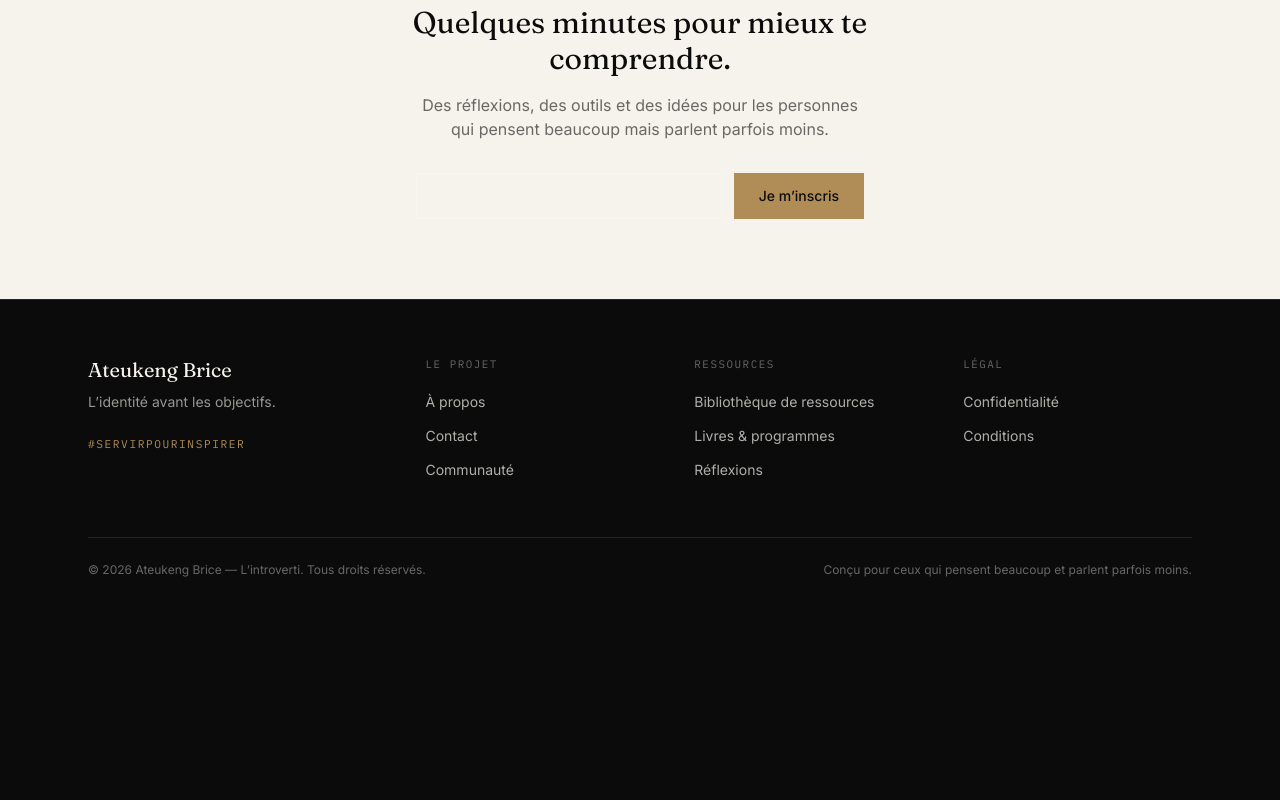
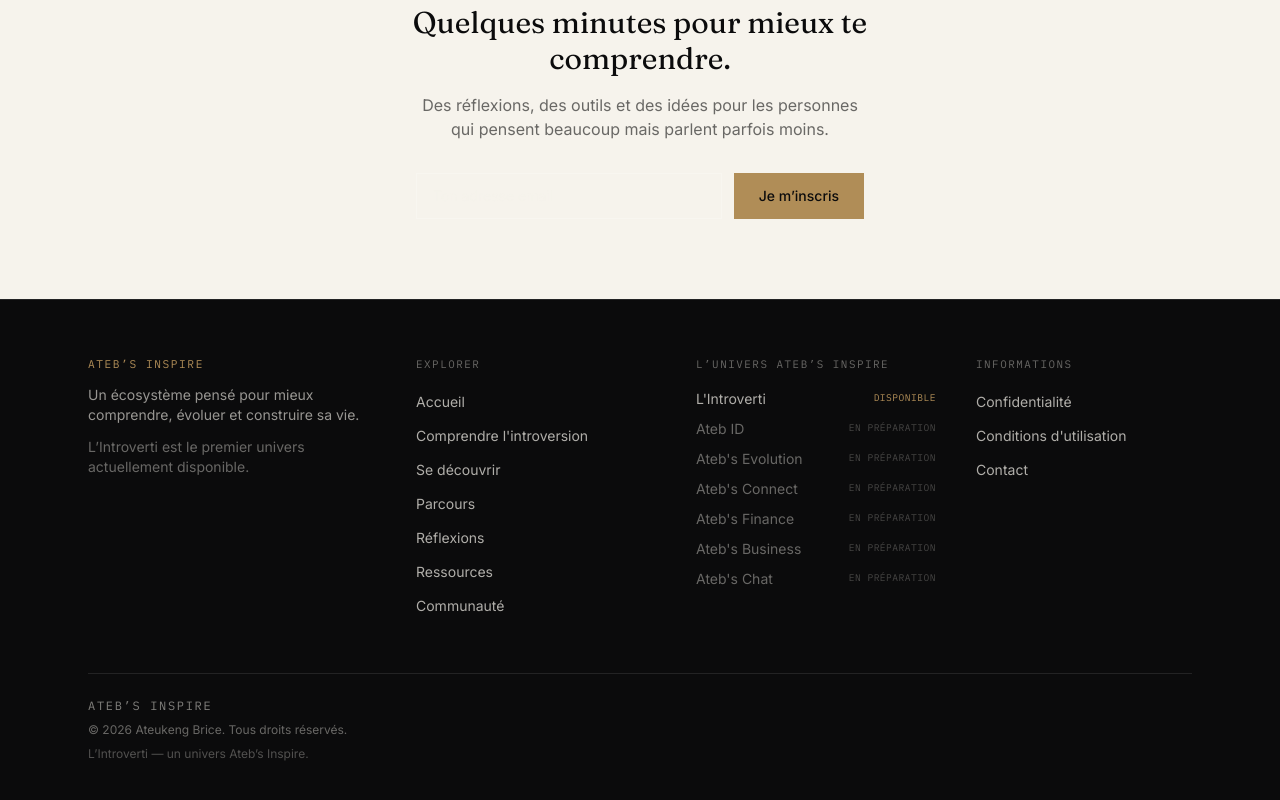
Before and after one commit to ateukengbrice5-code/introverti, a Next.js app: page / in a window 1280 px wide. Shown: the part 2778-3578 px from the top of the page. Before the commit the page ends 3412 px from the top, so only its background shows below. Built offline with nearby package versions, Linux system fonts and the light colour scheme; no server answers; the database is empty.

Commit message:
Update Footer.tsx

```diff
--- a/src/components/Footer.tsx
+++ b/src/components/Footer.tsx
@@ -1,46 +1,96 @@
 import Link from "next/link";
+
+/**
+ * Modifié le 08/09/2026 pour introduire progressivement l'écosystème Ateb's
+ * Inspire (voir DECISION-LOG.md) : uniquement le footer, rien d'autre.
+ * L'Introverti reste identifié comme le seul univers disponible ; les
+ * autres noms Ateb sont affichés à titre informatif, non cliquables, tant
+ * qu'ils n'existent pas — pas de faux liens, pas de pages "Coming Soon".
+ */
+
+const explore = [
+  { href: "/", label: "Accueil" },
+  { href: "/comprendre", label: "Comprendre l'introversion" },
+  { href: "/se-decouvrir", label: "Se découvrir" },
+  { href: "/parcours", label: "Parcours" },
+  { href: "/reflexions", label: "Réflexions" },
+  { href: "/ressources", label: "Ressources" },
+  { href: "/communaute", label: "Communauté" },
+];
+
+const legal = [
+  { href: "/confidentialite", label: "Confidentialité" },
+  { href: "/conditions", label: "Conditions d'utilisation" },
+  { href: "/contact", label: "Contact" },
+];
+
+const universe = [
+  { label: "L'Introverti", status: "Disponible" as const, href: "/" },
+  { label: "Ateb ID", status: "En préparation" as const },
+  { label: "Ateb's Evolution", status: "En préparation" as const },
+  { label: "Ateb's Connect", status: "En préparation" as const },
+  { label: "Ateb's Finance", status: "En préparation" as const },
+  { label: "Ateb's Business", status: "En préparation" as const },
+  { label: "Ateb's Chat", status: "En préparation" as const },
+];
 
 export default function Footer() {
   return (
     <footer className="border-t border-white/10 bg-ink">
       <div className="mx-auto max-w-6xl px-6 py-14">
-        <div className="grid gap-10 md:grid-cols-[1.3fr_1fr_1fr_1fr]">
+        <div className="grid gap-10 md:grid-cols-[1.2fr_1fr_1fr_0.9fr]">
+          {/* 1. Identité — Ateb's Inspire */}
           <div>
-            <p className="font-display text-xl">Ateukeng Brice</p>
-            <p className="mt-2 text-sm text-paper/60">L&rsquo;identité avant les objectifs.</p>
-            <p className="mt-6 font-mono text-[0.7rem] uppercase tracking-[0.14em] text-gold">
-              #ServirPourInspirer
+            <p className="font-mono text-[0.7rem] uppercase tracking-[0.14em] text-gold">Ateb&rsquo;s Inspire</p>
+            <p className="mt-3 max-w-xs text-sm text-paper/60">
+              Un écosystème pensé pour mieux comprendre, évoluer et construire sa vie.
+            </p>
+            <p className="mt-3 max-w-xs text-sm text-paper/40">
+              L&rsquo;Introverti est le premier univers actuellement disponible.
             </p>
           </div>
 
-          <FooterCol
-            title="Le projet"
-            links={[
-              { href: "/a-propos", label: "À propos" },
-              { href: "/contact", label: "Contact" },
-              { href: "/communaute", label: "Communauté" },
-            ]}
-          />
-          <FooterCol
-            title="Ressources"
-            links={[
-              { href: "/ressources", label: "Bibliothèque de ressources" },
-              { href: "/bibliotheque", label: "Livres & programmes" },
-              { href: "/reflexions", label: "Réflexions" },
-            ]}
-          />
-          <FooterCol
-            title="Légal"
-            links={[
-              { href: "/confidentialite", label: "Confidentialité" },
-              { href: "/conditions", label: "Conditions" },
-            ]}
-          />
+          {/* 2. Explorer */}
+          <FooterCol title="Explorer" links={explore} />
+
+          {/* 3. L'univers Ateb's Inspire — informatif, discret, non cliquable sauf L'Introverti */}
+          <div>
+            <p className="font-mono text-[0.68rem] uppercase tracking-[0.14em] text-paper/40">
+              L&rsquo;univers Ateb&rsquo;s Inspire
+            </p>
+            <ul className="mt-4 flex flex-col gap-2.5">
+              {universe.map((u) => (
+                <li key={u.label} className="flex items-center justify-between gap-3">
+                  {u.href ? (
+                    <Link href={u.href} className="text-sm text-paper/70 hover:text-gold">
+                      {u.label}
+                    </Link>
+                  ) : (
+                    <span className="text-sm text-paper/40">{u.label}</span>
+                  )}
+                  <span
+                    className={
+                      u.status === "Disponible"
+                        ? "shrink-0 font-mono text-[0.6rem] uppercase tracking-wider text-gold"
+                        : "shrink-0 font-mono text-[0.6rem] uppercase tracking-wider text-paper/25"
+                    }
+                  >
+                    {u.status}
+                  </span>
+                </li>
+              ))}
+            </ul>
+          </div>
+
+          {/* 4. Légal */}
+          <FooterCol title="Informations" links={legal} />
         </div>
 
-        <div className="mt-14 flex flex-col gap-3 border-t border-white/10 pt-6 text-xs text-paper/40 sm:flex-row sm:items-center sm:justify-between">
-          <span>© {new Date().getFullYear()} Ateukeng Brice — L&rsquo;introverti. Tous droits réservés.</span>
-          <span>Conçu pour ceux qui pensent beaucoup et parlent parfois moins.</span>
+        {/* Signature */}
+        <div className="mt-14 flex flex-col gap-2 border-t border-white/10 pt-6 text-xs text-paper/40">
+          <span className="font-mono uppercase tracking-[0.14em] text-paper/50">Ateb&rsquo;s Inspire</span>
+          <span>© {new Date().getFullYear()} Ateukeng Brice. Tous droits réservés.</span>
+          <span className="text-paper/30">L&rsquo;Introverti — un univers Ateb&rsquo;s Inspire.</span>
         </div>
       </div>
     </footer>
```
